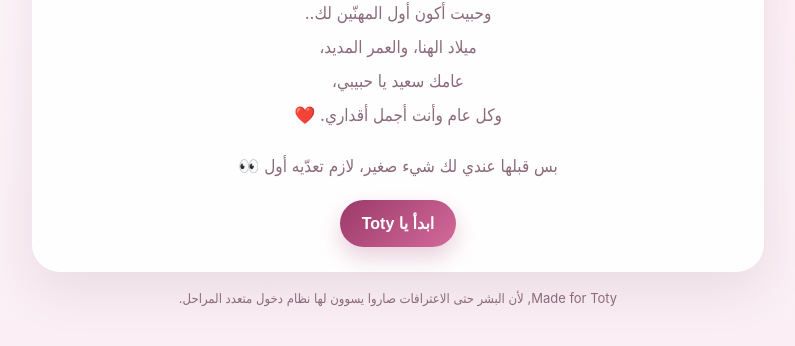
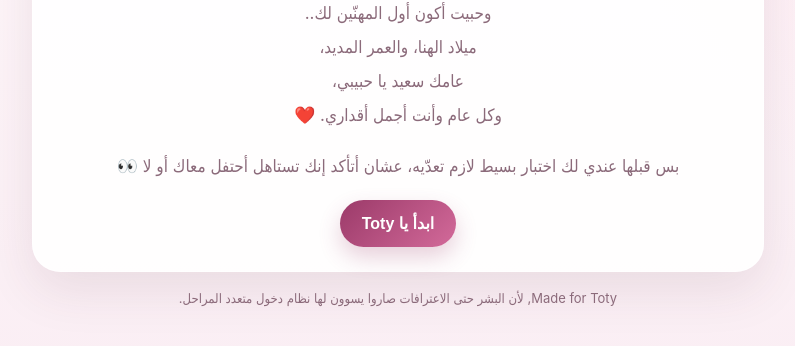
Before and after one commit to fypt4cf7py-sys/toty-birthday, a plain HTML site: page index.html in a window 1280 px wide. Shown: the part 172-518 px from the top of the page, without its empty margins (242-1037 px from the left). Drawn offline with Linux system fonts and the light colour scheme.

Commit message:
Add files via upload

```diff
--- a/index.html
+++ b/index.html
@@ -20,7 +20,7 @@
       عامك سعيد يا حبيبي،<br>
       وكل عام وأنت أجمل أقداري. ❤️
     </p>
-    <p class="lead">بس قبلها عندي لك شيء صغير، لازم تعدّيه أول 👀</p>
+    <p class="lead">بس قبلها عندي لك اختبار بسيط لازم تعدّيه، عشان أتأكد إنك تستاهل أحتفل معاك أو لا 👀</p>
     <button class="btn" id="startBtn">ابدأ يا Toty</button>
   </section>
 
```
